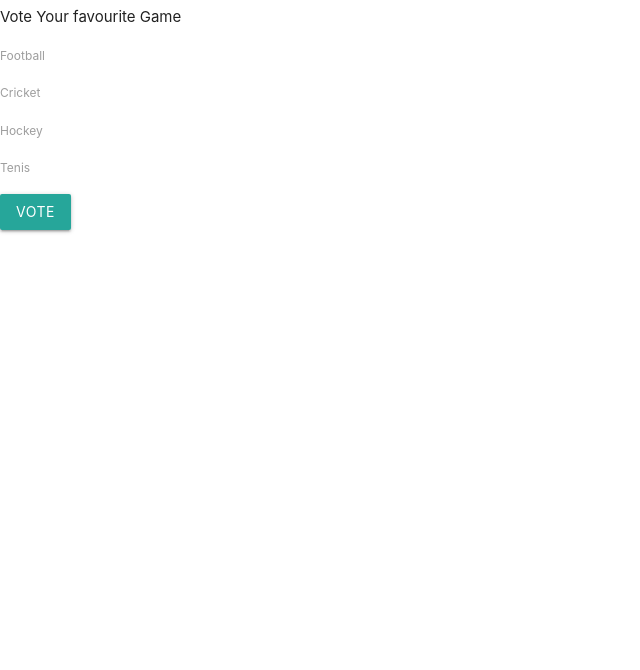
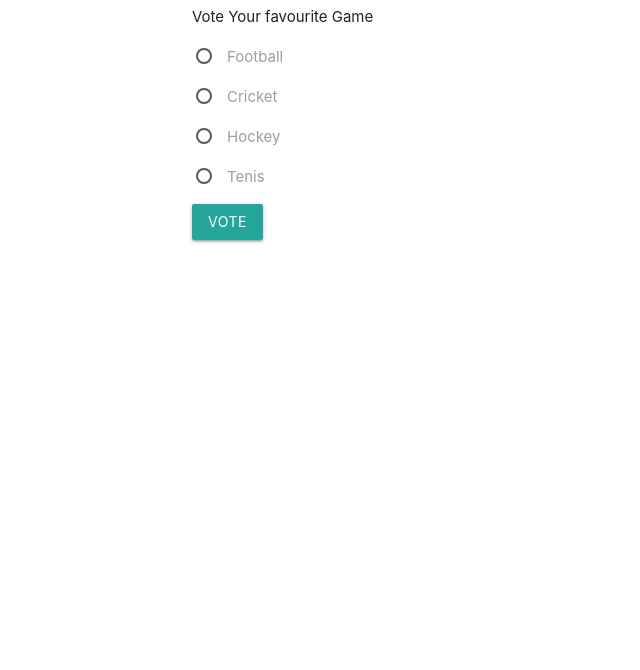
Before and after one commit to saifakib/polling-realtime, a website: page public/index.html in a window 1280 px wide. Shown: the part 130-800 px from the top of the page, without its empty margins (0-640 px from the left). Drawn offline with nearby package versions, Linux system fonts and the light colour scheme.

Commit message:
modify initial setup

```diff
--- a/package.json
+++ b/package.json
@@ -20,6 +20,7 @@
     "pusher": "^4.0.2"
   },
   "devDependencies": {
+    "morgan": "^1.10.0",
     "nodemon": "^2.0.7"
   }
 }
--- a/public/index.html
+++ b/public/index.html
@@ -13,20 +13,36 @@
 </head>
 
 <body>
+    <div class="container">
         <h1>Game Vote</h1>
         <p>Vote Your favourite Game</p>
         <form id="vote-form">
             <p>
-            <input type="radio" name="game" id="football" value="Football"><label for="football">Football</label>
+                <label>
+                    <input type="radio" name="game" id="football" value="Football">
+                    <span>Football</span>
+                </label>
+
             </p>
             <p>
-            <input type="radio" name="game" id="cricket" value="Cricket"><label for="cricket">Cricket</label>
+                <label>
+                    <input type="radio" name="game" id="cricket" value="Cricket">
+                    <span>Cricket</span>
+                </label>
+
             </p>
             <p>
-            <input type="radio" name="game" id="hockey" value="Hockey"><label for="hockey">Hockey</label>
+                <label>
+                    <input type="radio" name="game" id="hockey" value="Hockey">
+                    <span>Hockey</span>
+                </label>
             </p>
             <p>
-            <input type="radio" name="game" id="tenis" value="Tenis"><label for="tenis">Tenis</label>
+                <label>
+                    <input type="radio" name="game" id="tenis" value="Tenis">
+                    <span>Tenis</span>
+                </label>
+
             </p>
             <input type="submit" value="Vote" class="btn">
         </form>
@@ -34,8 +50,10 @@
         <br>
         <br>
 
-    <div id="chatContainer" style="height: 300px; width: 100%">
+        <h5 style="text-align: center" id="chartTitle"></h5>
+        <div id="chartContainer" style="height: 300px;width:100%"></div>
     </div>
+
 
 
     <!-- Compiled and minified JavaScript -->
--- a/server.js
+++ b/server.js
@@ -1,13 +1,15 @@
 const express = require('express');
 const path = require('path');
-const cors = require('cors');
+// const cors = require('cors');
 const mongoose = require('mongoose');
+const morgan = require('morgan');
 
 const route = require('./routes/route');
 
 const server = express();
 
-server.use(cors);
+// server.use(cors);
+server.use(morgan('dev'));
 server.use(express.static(path.join(__dirname, 'public')));
 server.use(express.json());
 server.use(express.urlencoded({ extended: false }));
```
Also changed, not shown: routes/route.js (+18 -17 lines), 1 other file. Lines whose indentation alone changed are shown as unchanged.
